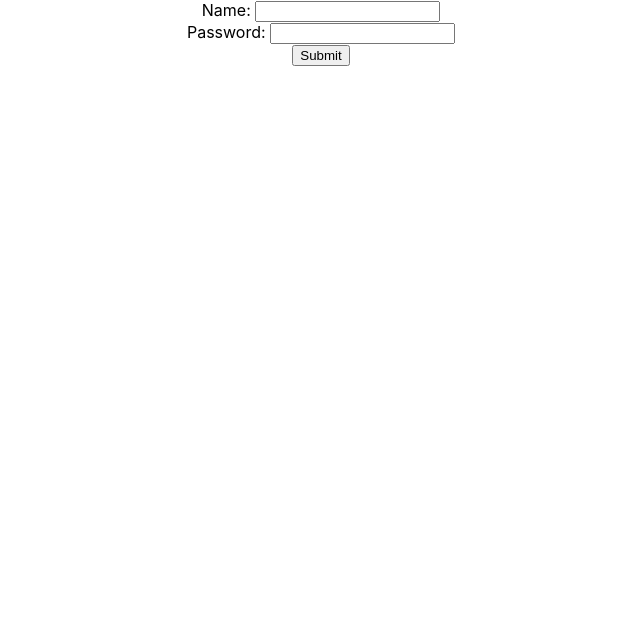
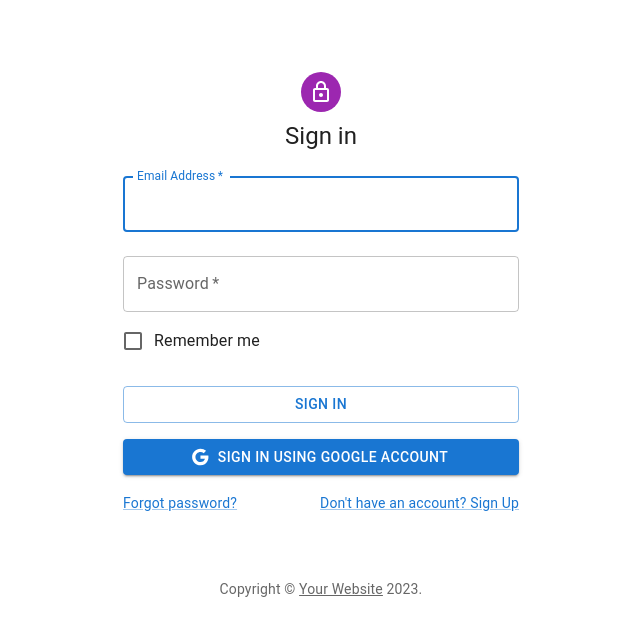
Before and after one commit to viktor-bujko/OAuth_Example, a React (Create React App) app: page / in a window 1280 px wide. Shown: the top 636 px of the page, without its empty margins (319-959 px from the left). Built offline with nearby package versions, Linux system fonts and the light colour scheme.

Commit message:
Modified retrieved MUI signin react component

```diff
--- a/src/components/App.tsx
+++ b/src/components/App.tsx
@@ -1,38 +1,15 @@
 import React, { useState } from 'react';
 import '../App.css';
+import SignIn from '../signing_components/SignIn';
+import Login from "./login_ex"
 
-const handleSubmit = () => {
-  console.log()
-}
 
 function App() {
-
-  const [name, setName] = useState("");
-
-  const handleSetName = (event: React.ChangeEvent<HTMLInputElement>) => {
-    let newName: string = event.target.value
-    console.log(newName);
-    setName(newName);
-  }
-
   return (
-    <form onSubmit={handleSubmit}>
-    <div className="App">
-      <div className='loginName'>
-        <label>
-          {"Name: "}
-          <input type="text" name="name" value={name} onChange={handleSetName} autoComplete='username'/>
-        </label>
-      </div>
-      <div className='loginPassword'>
-        <label>
-          {"Password: "}
-          <input type="password" name="password"/>
-        </label>
-      </div>
-      <input type="submit" value="Submit" />
+    <div>
+      <SignIn />
+      {/* <Login /> */}
     </div>
-    </form>
   );
 }
 
--- /dev/null
+++ b/src/components/login_ex.tsx
@@ -0,0 +1,45 @@
+import React from 'react'
+import { Grid, Paper, Avatar, TextField, Button, Typography,Link } from '@mui/material'
+import LockOutlinedIcon from '@mui/icons-material/LockOutlined';
+import FormControlLabel from '@mui/material/FormControlLabel';
+import Checkbox from '@mui/material/Checkbox';
+const Login=()=>{
+
+    const paperStyle={padding :20,height:'70vh',width:280, margin:"20px auto"}
+    const avatarStyle={backgroundColor:'#1bbd7e'}
+    const btnstyle={margin:'8px 0'}
+    return(
+        <Grid>
+            <Paper elevation={10} style={paperStyle}>
+                <Grid container>
+                     <Avatar style={avatarStyle}><LockOutlinedIcon/></Avatar>
+                    <h2>Sign In</h2>
+                </Grid>
+                <TextField label='Username' placeholder='Enter username' variant="outlined" fullWidth required/>
+                <TextField label='Password' placeholder='Enter password' type='password' variant="outlined" fullWidth required/>
+                <FormControlLabel
+                    control={
+                    <Checkbox
+                        name="checkedB"
+                        color="primary"
+                    />
+                    }
+                    label="Remember me"
+                 />
+                <Button type='submit' color='primary' variant="contained" style={btnstyle} fullWidth>Sign in</Button>
+                <Typography >
+                     <Link href="#" >
+                        Forgot password ?
+                </Link>
+                </Typography>
+                <Typography > Do you have an account ?
+                     <Link href="#" >
+                        Sign Up
+                </Link>
+                </Typography>
+            </Paper>
+        </Grid>
+    )
+}
+
+export default Login
--- /dev/null
+++ b/src/signing_components/Copyright.tsx
@@ -0,0 +1,17 @@
+import Link from '@mui/material/Link';
+import Typography from '@mui/material/Typography';
+
+function Copyright(props: any) {
+    return (
+      <Typography variant="body2" color="text.secondary" align="center" {...props}>
+        {'Copyright © '}
+        <Link color="inherit" href="https://example.com/">
+          Your Website
+        </Link>{' '}
+        {new Date().getFullYear()}
+        {'.'}
+      </Typography>
+    );
+}
+
+export default Copyright;
--- /dev/null
+++ b/src/signing_components/LoginForm.tsx
@@ -0,0 +1,94 @@
+import React, {useState} from "react";
+import Box from '@mui/material/Box';
+import Button from '@mui/material/Button';
+import TextField from '@mui/material/TextField';
+import FormControlLabel from '@mui/material/FormControlLabel';
+import Checkbox from '@mui/material/Checkbox';
+import GoogleIcon from '@mui/icons-material/Google';
+import Link from '@mui/material/Link';
+import Grid from '@mui/material/Grid';
+
+const LoginForm = () => {
+
+  const [state, setState] = useState({ checked: false })
+
+  const handleSubmit = (event: React.FormEvent<HTMLFormElement>) => {
+    event.preventDefault();
+    const data = new FormData(event.currentTarget);
+
+    console.log({
+      email: data.get('email'),
+      password: data.get('password'),
+    });
+  }
+
+  const handleCheckboxSet = (oldValue: boolean) => {
+    console.log(`Old checkbox value: ${oldValue}; setting to ${!oldValue}`);
+
+    setState({ ...state, checked: !oldValue});
+    console.log(`Current checkbox value: ${state.checked}`)
+  }
+
+  return (
+    <Box component="form" onSubmit={handleSubmit} noValidate sx={{ mt: 1 }}>
+      <TextField
+        margin="normal"
+        required
+        fullWidth
+        id="email"
+        label="Email Address"
+        name="email"
+        autoComplete="email"
+        autoFocus
+      />
+      <TextField
+        margin="normal"
+        required
+        fullWidth
+        name="password"
+        label="Password"
+        type="password"
+        id="password"
+        autoComplete="current-password"
+      />
+      <FormControlLabel
+        control={<Checkbox checked={state.checked} value="remember" color="primary" />}
+        label="Remember me"
+        onChange={() => handleCheckboxSet(state.checked)}
+      />
+      <Button
+        type="submit"
+        fullWidth
+        variant="outlined"
+        sx={{ mt: 3, mb: 2 }}
+        onClick={() => alert("MOCK => Logged In")}
+      >
+        Sign In
+      </Button>
+      <Button
+        fullWidth
+        startIcon={<GoogleIcon />}
+        variant="contained"
+        sx={{ mt: 0, mb: 2 }}
+        onClick={() => {}}
+      >
+        Sign In Using Google Account
+      </Button>
+      <div className="g-signin2" ></div>
+      <Grid container>
+        <Grid item xs>
+          <Link href="#" variant="body2">
+            Forgot password?
+          </Link>
+        </Grid>
+        <Grid item>
+          <Link href="#" variant="body2">
+            {"Don't have an account? Sign Up"}
+          </Link>
+        </Grid>
+      </Grid>
+    </Box>
+  )
+}
+
+export default LoginForm;
--- /dev/null
+++ b/src/signing_components/LoginHeader.tsx
@@ -0,0 +1,18 @@
+import Avatar from '@mui/material/Avatar';
+import LockOutlinedIcon from '@mui/icons-material/LockOutlined';
+import Typography from '@mui/material/Typography';
+
+const LoginHeader = () => {
+  return (
+    <>
+      <Avatar sx={{ m: 1, bgcolor: 'secondary.main' }}>
+        <LockOutlinedIcon />
+      </Avatar>
+      <Typography component="h1" variant="h5">
+        Sign in
+      </Typography>
+    </>
+  )
+}
+
+export default LoginHeader;
--- /dev/null
+++ b/src/signing_components/SignIn.tsx
@@ -0,0 +1,46 @@
+import React, {useState} from 'react';
+import CssBaseline from '@mui/material/CssBaseline';
+import Box from '@mui/material/Box';
+import Container from '@mui/material/Container';
+import Copyright from './Copyright';
+import LoginForm from "./LoginForm";
+import LoginHeader from './LoginHeader';
+import { createTheme, ThemeProvider } from '@mui/material/styles';
+
+
+const defaultTheme = createTheme();
+
+export default function SignIn() {
+
+  const handleSubmit = (event: React.FormEvent<HTMLFormElement>) => {
+    event.preventDefault();
+    const data = new FormData(event.currentTarget);
+
+    console.log({
+      email: data.get('email'),
+      password: data.get('password'),
+    });
+
+    /** TODO */
+  };
+
+  return (
+    <ThemeProvider theme={defaultTheme}>
+      <Container component="main" maxWidth="xs">
+        <CssBaseline />
+        <Box
+          sx={{
+            marginTop: 8,
+            display: 'flex',
+            flexDirection: 'column',
+            alignItems: 'center',
+          }}
+        >
+          <LoginHeader />
+          <LoginForm />
+        </Box>
+        <Copyright sx={{ mt: 8, mb: 4 }} />
+      </Container>
+    </ThemeProvider>
+  );
+}
```
Also changed, not shown: src/components/SimpleLogin.tsx (added, +36 -0 lines).
